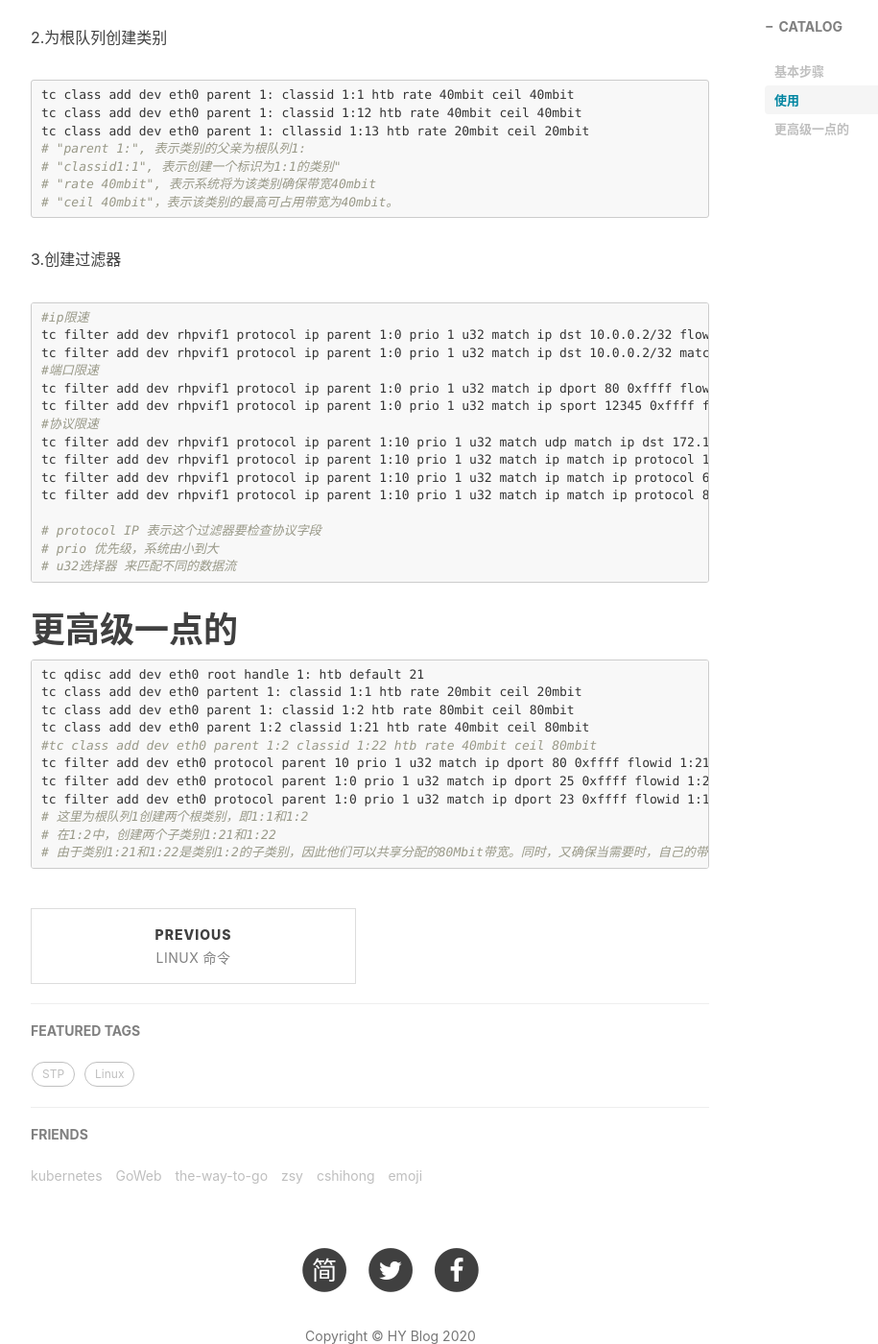
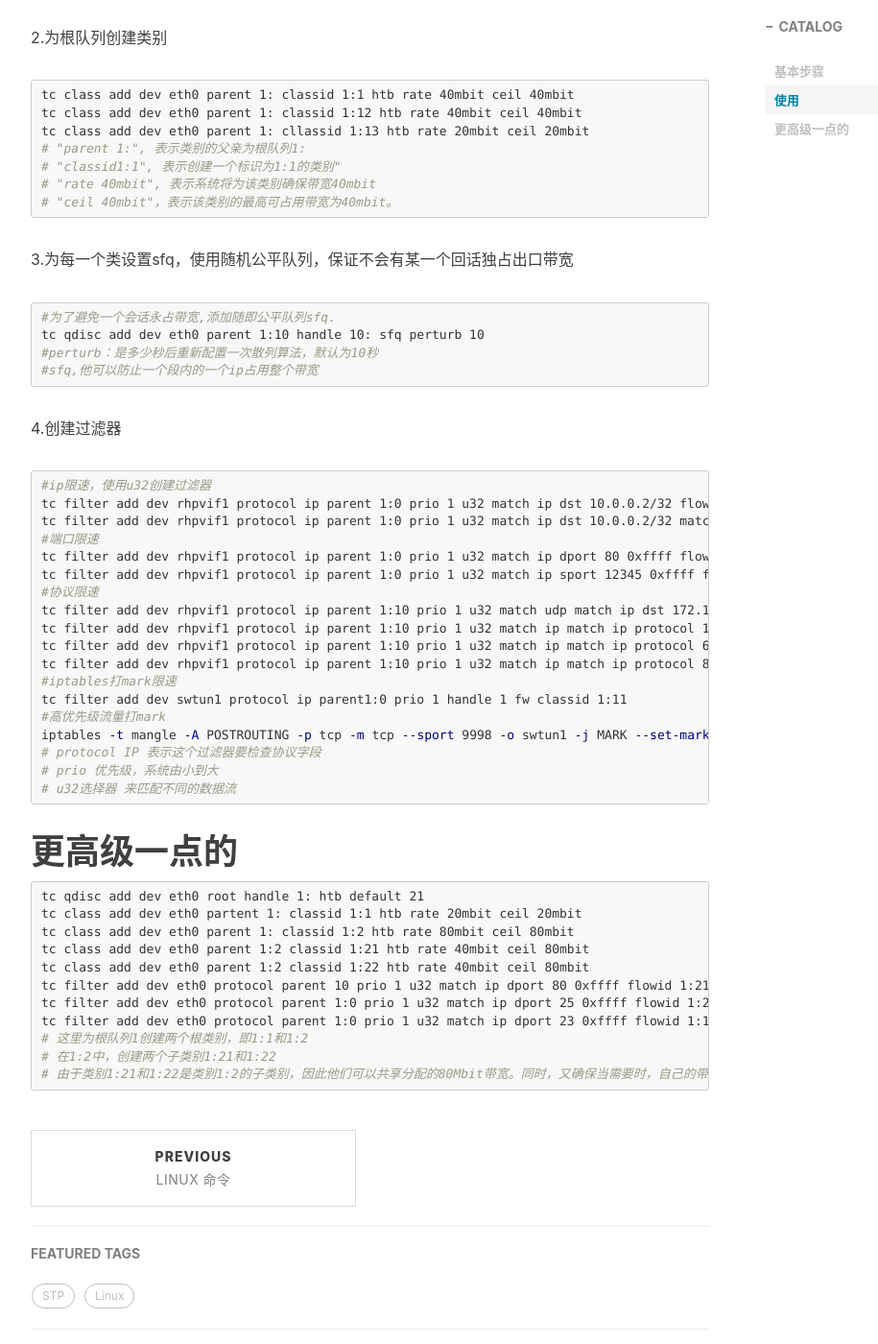
Before and after one commit to huangy7/huangy7.github.io, a Jekyll site: the page built from _posts/2020-12-16-Traffic Control Command.md, in a window 1280 px wide and 1400 px high, scrolled down 981 px. Shown: the whole window at 96% size, without its empty margins (233-1148 px from the left). Built offline with Jekyll 4.4.1, drawn with Linux system fonts in a browser that asks for light colours; nearby versions of some CDN libraries; comment, search, counter and statistics services are not loaded; grey boxes are pictures that could not be loaded.

Commit message:
【添加文章】

````diff
--- a/_posts/2020-12-16-Traffic Control Command.md
+++ b/_posts/2020-12-16-Traffic Control Command.md
@@ -36,10 +36,19 @@ tc class add dev eth0 parent 1: cllassid 1:13 htb rate 20mbit ceil 20mbit
 # "rate 40mbit", 表示系统将为该类别确保带宽40mbit
 # "ceil 40mbit"，表示该类别的最高可占用带宽为40mbit。
 ```
-3.创建过滤器
+
+3.为每一个类设置sfq，使用随机公平队列，保证不会有某一个回话独占出口带宽
+```bash
+#为了避免一个会话永占带宽,添加随即公平队列sfq.
+tc qdisc add dev eth0 parent 1:10 handle 10: sfq perturb 10
+#perturb：是多少秒后重新配置一次散列算法，默认为10秒
+#sfq,他可以防止一个段内的一个ip占用整个带宽
+```
+
+4.创建过滤器
 
 ```bash
-#ip限速
+#ip限速，使用u32创建过滤器
 tc filter add dev rhpvif1 protocol ip parent 1:0 prio 1 u32 match ip dst 10.0.0.2/32 flowid 1:11
 tc filter add dev rhpvif1 protocol ip parent 1:0 prio 1 u32 match ip dst 10.0.0.2/32 match ip src 10.0.0.2/32 flowid 1:11
 #端口限速
@@ -50,7 +59,10 @@ tc filter add dev rhpvif1 protocol ip parent 1:10 prio 1 u32 match udp match ip
 tc filter add dev rhpvif1 protocol ip parent 1:10 prio 1 u32 match ip match ip protocol 1 0xff flowid 1:11
 tc filter add dev rhpvif1 protocol ip parent 1:10 prio 1 u32 match ip match ip protocol 6 0xff flowid 1:11
 tc filter add dev rhpvif1 protocol ip parent 1:10 prio 1 u32 match ip match ip protocol 8 0xff flowid 1:11
-
+#iptables打mark限速
+tc filter add dev swtun1 protocol ip parent1:0 prio 1 handle 1 fw classid 1:11
+#高优先级流量打mark
+iptables -t mangle -A POSTROUTING -p tcp -m tcp --sport 9998 -o swtun1 -j MARK --set-mark 1
 # protocol IP 表示这个过滤器要检查协议字段
 # prio 优先级，系统由小到大
 # u32选择器 来匹配不同的数据流
@@ -63,7 +75,7 @@ tc qdisc add dev eth0 root handle 1: htb default 21
 tc class add dev eth0 partent 1: classid 1:1 htb rate 20mbit ceil 20mbit
 tc class add dev eth0 parent 1: classid 1:2 htb rate 80mbit ceil 80mbit
 tc class add dev eth0 parent 1:2 classid 1:21 htb rate 40mbit ceil 80mbit
-#tc class add dev eth0 parent 1:2 classid 1:22 htb rate 40mbit ceil 80mbit
+tc class add dev eth0 parent 1:2 classid 1:22 htb rate 40mbit ceil 80mbit
 tc filter add dev eth0 protocol parent 10 prio 1 u32 match ip dport 80 0xffff flowid 1:21
 tc filter add dev eth0 protocol parent 1:0 prio 1 u32 match ip dport 25 0xffff flowid 1:22
 tc filter add dev eth0 protocol parent 1:0 prio 1 u32 match ip dport 23 0xffff flowid 1:1
````
Also changed, not shown: _posts/2019-10-25-mySQL.md (added, +158 -0 lines), img/articles/mySQL/1571213403888.png (added), img/articles/mySQL/1571218539696.png (added), img/articles/mySQL/1571218730453.png (added), img/articles/mySQL/1571219005365.png (added), img/articles/mySQL/1571219406328.png (added), img/articles/mySQL/1571219438193.png (added), img/articles/mySQL/1571219878907.png (added), img/articles/mySQL/1571219899014.png (added), 2 other files.
